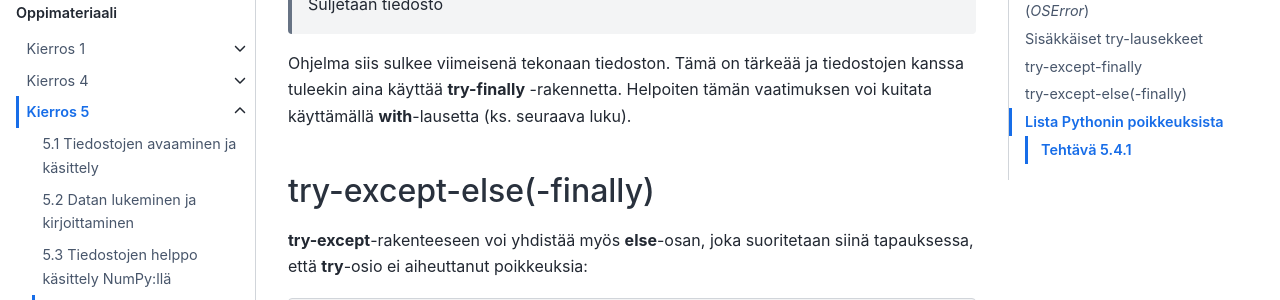
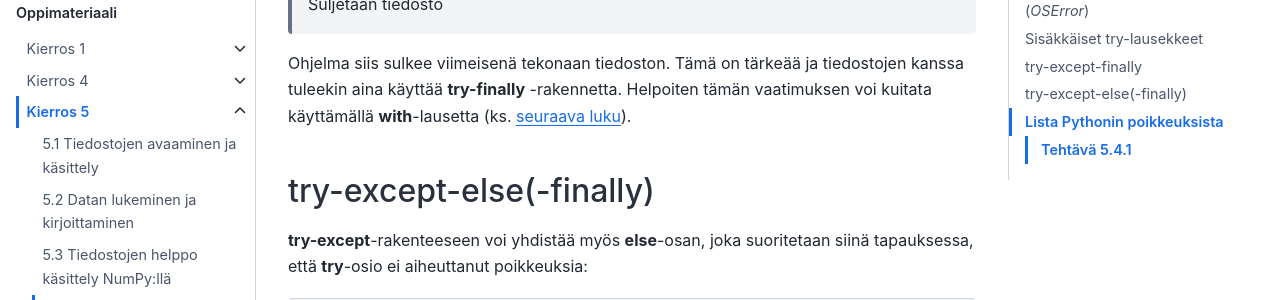
Before and after one commit to elina-ruha/CHEM-ohjelmointikurssikirja-test, a Jupyter Book: the page built from book/Kierros5/s5_4.md, in a window 1280 px wide and 900 px high, scrolled down 3315 px. Shown: the part 154-454 px from the top of the window. Built offline with Jupyter Book 1.0.4 settings and Sphinx 7.4.7 and the Sphinx Book theme 1.1.4, drawn with Linux system fonts in a browser that asks for light colours; comment, search, counter and statistics services are not loaded; some of the changed lines change nothing that is shown.

Commit message:
Update s5_4.md

```diff
--- a/book/Kierros5/s5_4.md
+++ b/book/Kierros5/s5_4.md
@@ -132,7 +132,7 @@ Jos tiedostossa on virheellisiä lukuja, ohjelma tulostaa
 > Suljetaan tiedosto
 
 Ohjelma siis sulkee viimeisenä tekonaan tiedoston. Tämä on tärkeää ja tiedostojen kanssa tuleekin aina käyttää
-**try-finally** -rakennetta. Helpoiten tämän vaatimuksen voi kuitata käyttämällä **with**-lausetta (ks. seuraava luku).
+**try-finally** -rakennetta. Helpoiten tämän vaatimuksen voi kuitata käyttämällä **with**-lausetta (ks. [seuraava luku](../Kierros5/s5_5.md)).
 ## try-except-else(-finally)
 **try-except**-rakenteeseen voi yhdistää myös **else**-osan, joka suoritetaan siinä tapauksessa, että **try**-osio ei
 aiheuttanut poikkeuksia:
```
